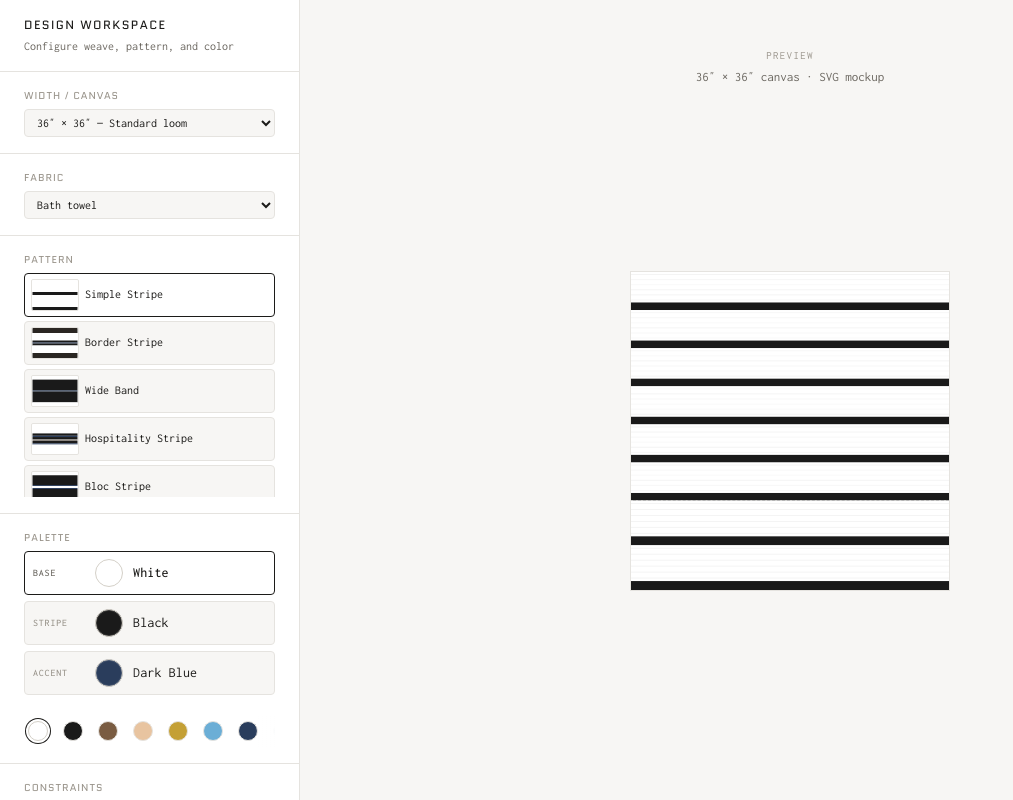
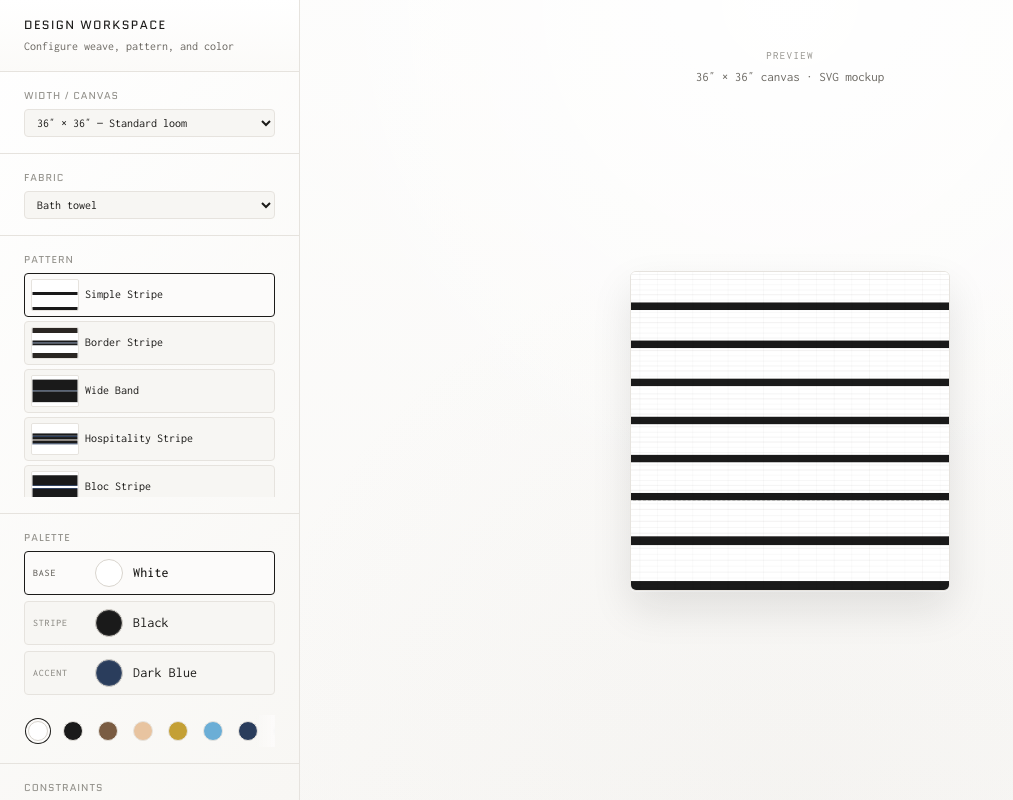
Before and after one commit to Adelina805/kara-weaves-prototype, a Next.js app: page /prototype-1 in a window 1280 px wide. Shown: the whole page, without its empty margins (0-1013 px from the left). Built offline with nearby package versions, Linux system fonts and the light colour scheme.

Commit message:
Add Materiality + Textile Texture

```diff
--- a/src/components/AppLayout/AppLayout.module.css
+++ b/src/components/AppLayout/AppLayout.module.css
@@ -7,7 +7,9 @@
   min-height: 100dvh;
   overflow-x: hidden;
   overflow-y: visible;
-  background: var(--color-bg);
+  background: radial-gradient(circle at top left, rgba(255, 255, 255, 0.82), transparent 55%),
+    radial-gradient(circle at bottom right, rgba(206, 202, 196, 0.1), transparent 60%),
+    var(--color-bg);
 }
 
 .sidebar {
@@ -20,7 +22,15 @@
   flex-direction: column;
   border-right: none;
   border-bottom: 1px solid var(--color-border);
-  background: var(--color-surface);
+  background:
+    linear-gradient(135deg, rgba(255, 255, 255, 0.94), rgba(248, 247, 244, 0.96)),
+    repeating-linear-gradient(
+      135deg,
+      rgba(215, 212, 206, 0.06),
+      rgba(215, 212, 206, 0.06) 1px,
+      transparent 1px,
+      transparent 3px
+    );
   overflow: visible;
 }
 
--- a/src/components/ControlsSidebar/ControlsSidebar.module.css
+++ b/src/components/ControlsSidebar/ControlsSidebar.module.css
@@ -10,6 +10,15 @@
   flex-shrink: 0;
   padding: var(--space-md) var(--space-lg);
   border-bottom: 1px solid var(--color-border);
+  background:
+    linear-gradient(to bottom, rgba(255, 255, 255, 0.97), rgba(251, 250, 248, 0.96)),
+    repeating-linear-gradient(
+      135deg,
+      rgba(218, 214, 208, 0.08),
+      rgba(218, 214, 208, 0.08) 1px,
+      transparent 1px,
+      transparent 4px
+    );
 }
 
 .title {
--- a/src/components/MainWorkspace/MainWorkspace.module.css
+++ b/src/components/MainWorkspace/MainWorkspace.module.css
@@ -10,6 +10,9 @@
   flex-direction: column;
   min-height: min(55vh, 24rem);
   min-height: min(55dvh, 24rem);
+  background:
+    linear-gradient(to bottom, rgba(255, 255, 255, 0.76), rgba(249, 248, 246, 0.85)),
+    radial-gradient(circle at top, rgba(214, 210, 204, 0.12), transparent 60%);
 }
 
 .section {
--- a/src/components/TextilePreview/TextilePreview.module.css
+++ b/src/components/TextilePreview/TextilePreview.module.css
@@ -6,6 +6,9 @@
   min-height: 0;
   height: 100%;
   padding: var(--space-lg) var(--space-xl);
+  background:
+    radial-gradient(circle at top, rgba(255, 255, 255, 0.96), transparent 55%),
+    radial-gradient(circle at bottom, rgba(210, 206, 200, 0.1), transparent 60%);
 }
 
 .meta {
@@ -50,7 +53,26 @@
   max-height: 100%;
   flex-shrink: 0;
   border: 1px solid var(--color-border);
-  background: #fff;
+  background:
+    radial-gradient(circle at top left, rgba(255, 255, 255, 0.97), rgba(248, 247, 244, 0.95)),
+    repeating-linear-gradient(
+      0deg,
+      rgba(218, 214, 208, 0.06),
+      rgba(218, 214, 208, 0.06) 1px,
+      transparent 1px,
+      transparent 3px
+    ),
+    repeating-linear-gradient(
+      90deg,
+      rgba(218, 214, 208, 0.045),
+      rgba(218, 214, 208, 0.045) 1px,
+      transparent 1px,
+      transparent 4px
+    );
+  box-shadow:
+    0 18px 40px rgba(24, 22, 20, 0.1),
+    0 1px 0 rgba(255, 255, 255, 0.92);
+  border-radius: 6px;
 }
 
 @media (min-width: 48rem) {
--- a/src/components/TextilePreview/TextilePreview.tsx
+++ b/src/components/TextilePreview/TextilePreview.tsx
@@ -11,6 +11,45 @@ type TextilePreviewProps = {
   loomWidth: number;
   canvasHeightInches: number;
 };
+
+function WarpLines({
+  x,
+  y,
+  width,
+  height,
+}: {
+  x: number;
+  y: number;
+  width: number;
+  height: number;
+}) {
+  const lines: { x: number; opacity: number }[] = [];
+  const step = Math.max(4, width / 18);
+  for (let lx = x + step / 2; lx < x + width; lx += step) {
+    lines.push({
+      x: lx,
+      opacity: 0.04 + ((Math.floor(lx) % 5) * 0.01 + ((lx / step) % 1) * 0.01),
+    });
+  }
+  return (
+    <>
+      {lines.map((line, i) => (
+        <line
+          key={i}
+          x1={line.x}
+          y1={y}
+          x2={line.x}
+          y2={y + height}
+          stroke="#211e1a"
+          strokeOpacity={line.opacity}
+          strokeWidth={0.4}
+          strokeLinecap="round"
+          vectorEffect="non-scaling-stroke"
+        />
+      ))}
+    </>
+  );
+}
 
 function WeaveLines({
   x,
@@ -26,7 +65,11 @@ function WeaveLines({
   const lines: { y: number; opacity: number }[] = [];
   const step = Math.max(2, height / 6);
   for (let ly = y + step / 2; ly < y + height; ly += step) {
-    lines.push({ y: ly, opacity: 0.06 + (Math.floor(ly) % 3) * 0.02 });
+    const bandMod = Math.floor(ly) % 4;
+    lines.push({
+      y: ly + (bandMod === 1 ? 0.2 : bandMod === 3 ? -0.15 : 0),
+      opacity: 0.05 + bandMod * 0.02,
+    });
   }
   return (
     <>
@@ -37,9 +80,11 @@ function WeaveLines({
           y1={line.y}
           x2={x + width}
           y2={line.y}
-          stroke="#1c1b19"
+          stroke="#211e1a"
           strokeOpacity={line.opacity}
-          strokeWidth={0.5}
+          strokeWidth={0.55}
+          strokeLinecap="round"
+          vectorEffect="non-scaling-stroke"
         />
       ))}
     </>
@@ -65,6 +110,12 @@ function StripeBands({
             width={width}
             height={band.height}
             fill={band.color}
+          />
+          <WarpLines
+            x={0}
+            y={offsetY + band.y}
+            width={width}
+            height={band.height}
           />
           <WeaveLines
             x={0}
@@ -127,7 +178,7 @@ export function TextilePreview({
             y={0}
             width={previewWidth}
             height={totalHeight}
-            fill="#ffffff"
+            fill="#faf9f7"
           />
           <StripeBands bands={top.bands} width={previewWidth} offsetY={0} />
           <line
@@ -135,7 +186,7 @@ export function TextilePreview({
             y1={top.height}
             x2={previewWidth}
             y2={top.height}
-            stroke="#e5e3df"
+            stroke="#e8e6e3"
             strokeWidth={0.5}
             strokeDasharray="2 3"
           />
--- a/src/styles/tokens.css
+++ b/src/styles/tokens.css
@@ -1,13 +1,13 @@
 :root {
-  --color-bg: #f7f6f4;
-  --color-surface: #ffffff;
-  --color-border: #e5e3df;
-  --color-border-strong: #d4d0c8;
+  --color-bg: #f7f6f3;
+  --color-surface: #fcfbfa;
+  --color-border: #e6e3de;
+  --color-border-strong: #d9d5ce;
   --color-text: #1c1b19;
-  --color-text-muted: #6b6760;
-  --color-text-subtle: #9a958c;
+  --color-text-muted: #6b6862;
+  --color-text-subtle: #92908a;
   --color-selected-ring: #1c1b19;
-  --color-callout-bg: #f0eeea;
+  --color-callout-bg: #f1f0ed;
 
   --font-sans: var(--font-inconsolata), ui-monospace, monospace;
   --font-heading: var(--font-quantico), system-ui, sans-serif;
```
